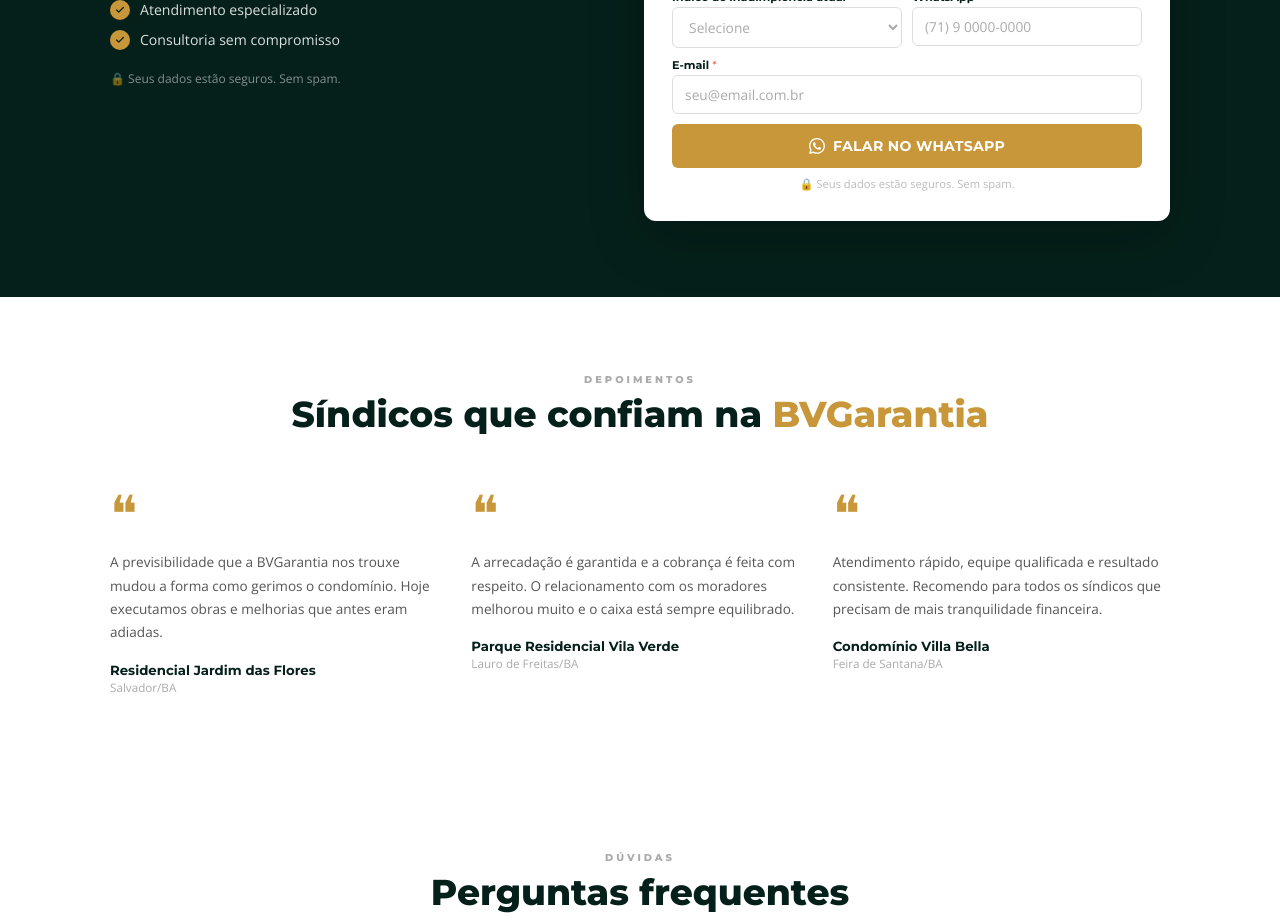
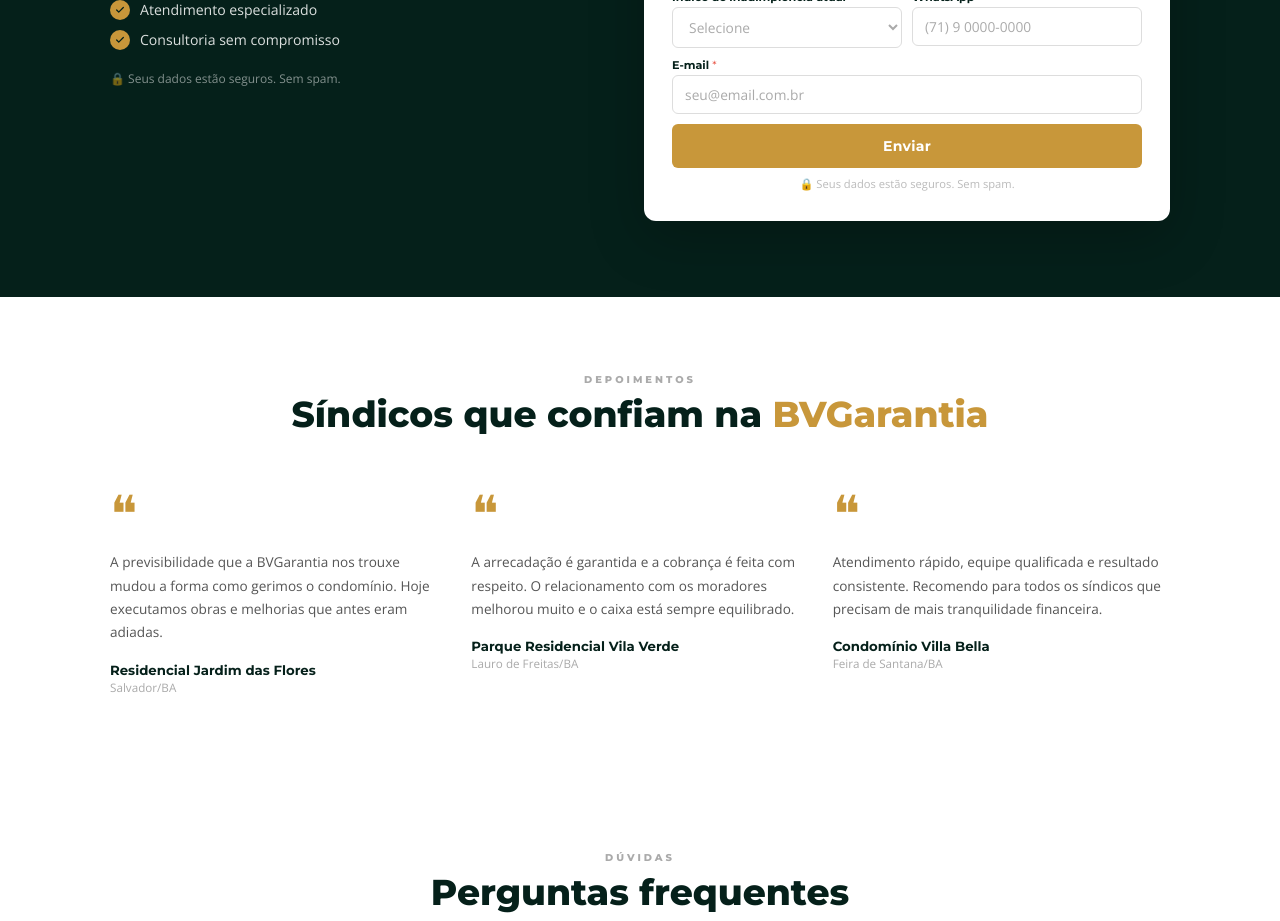
Before and after one commit to coelhojh/receitagarantida-bahia, a plain HTML site: page index.html in a window 1280 px wide. Shown: the part 2600-3521 px from the top of the page. Drawn offline with nearby package versions, Linux system fonts and the light colour scheme.

Commit message:
Atualização Landpage

```diff
--- a/index.html
+++ b/index.html
@@ -774,8 +774,7 @@
         </div>
         <div class="fg"><label>E-mail <span>*</span></label><input type="email" id="email" placeholder="seu@email.com.br" /></div>
         <button class="btn-form" id="btnEnviar" onclick="enviar()">
-          <svg width="16" height="16" viewBox="0 0 24 24" fill="currentColor"><path d="M17.472 14.382c-.297-.149-1.758-.867-2.03-.967-.273-.099-.471-.148-.67.15-.197.297-.767.966-.94 1.164-.173.199-.347.223-.644.075-.297-.15-1.255-.463-2.39-1.475-.883-.788-1.48-1.761-1.653-2.059-.173-.297-.018-.458.13-.606.134-.133.298-.347.446-.52.149-.174.198-.298.298-.497.099-.198.05-.371-.025-.52-.075-.149-.669-1.612-.916-2.207-.242-.579-.487-.5-.669-.51-.173-.008-.371-.01-.57-.01-.198 0-.52.074-.792.372-.272.297-1.04 1.016-1.04 2.479 0 1.462 1.065 2.875 1.213 3.074.149.198 2.096 3.2 5.077 4.487.709.306 1.262.489 1.694.625.712.227 1.36.195 1.871.118.571-.085 1.758-.719 2.006-1.413.248-.694.248-1.289.173-1.413-.074-.124-.272-.198-.57-.347m-5.421 7.403h-.004a9.87 9.87 0 01-5.031-1.378l-.361-.214-3.741.982.998-3.648-.235-.374a9.86 9.86 0 01-1.51-5.26c.001-5.45 4.436-9.884 9.888-9.884 2.64 0 5.122 1.03 6.988 2.898a9.825 9.825 0 012.893 6.994c-.003 5.45-4.437 9.884-9.885 9.884m8.413-18.297A11.815 11.815 0 0012.05 0C5.495 0 .16 5.335.157 11.892c0 2.096.547 4.142 1.588 5.945L.057 24l6.305-1.654a11.882 11.882 0 005.683 1.448h.005c6.554 0 11.89-5.335 11.893-11.893a11.821 11.821 0 00-3.48-8.413z"/></svg>
-          FALAR NO WHATSAPP
+          Enviar
         </button>
         <p class="fdisc">🔒 Seus dados estão seguros. Sem spam.</p>
         <div class="ok-box" id="okBox">✅ Solicitação enviada! Retornaremos em até 24h pelo WhatsApp.</div>
@@ -955,7 +954,7 @@
     });
   } catch(e){ console.log(e); }
   gtag_report_conversion();
-  btn.textContent = "✓ Enviado com sucesso!";
+  btn.textContent = "✓ Enviado!";
   btn.disabled = false;
   ["nome","condo","un","taxa","wa","email","cidade"].forEach(id => document.getElementById(id).value = "");
   document.getElementById("cargo").value = "";
```
